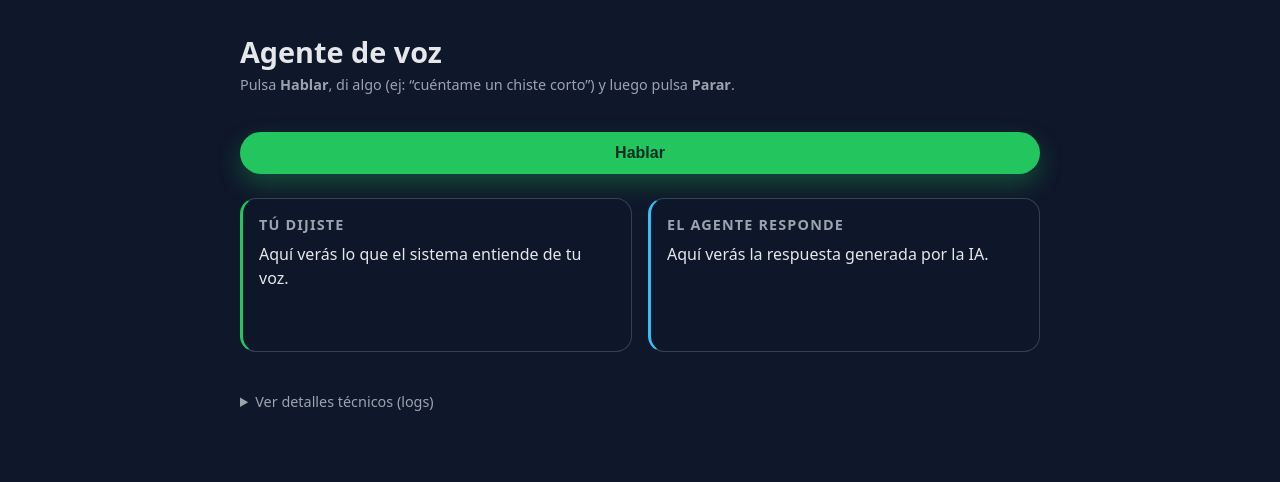
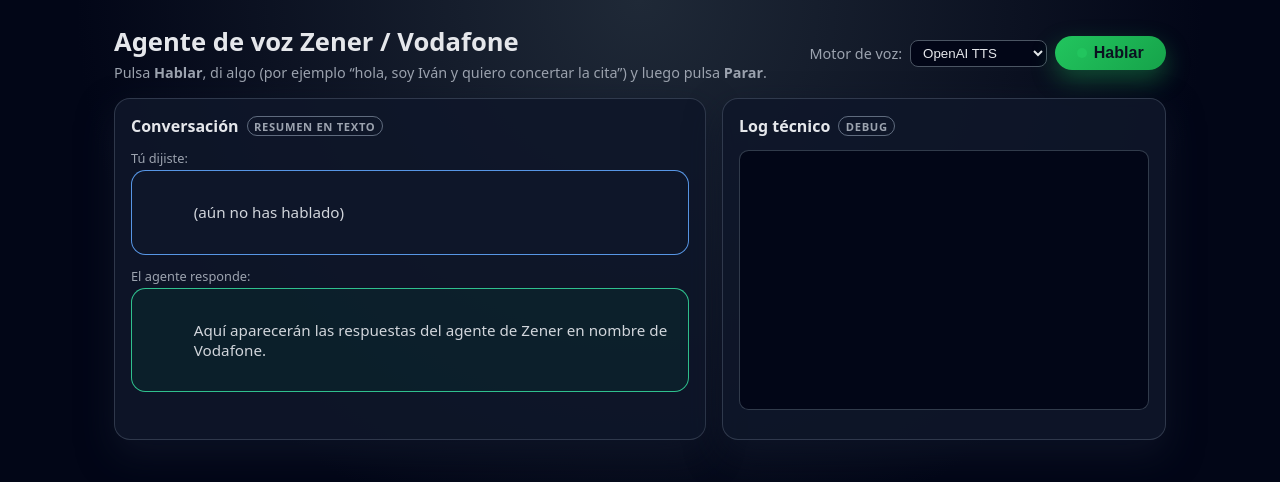
Before and after one commit to ivanfer8/voice-agent, a website: page public/index.html in a window 1280 px wide. Drawn offline with Linux system fonts and the light colour scheme.

Commit message:
Añadido API Elevenlabs

```diff
--- a/public/index.html
+++ b/public/index.html
@@ -1,144 +1,236 @@
 <!DOCTYPE html>
 <html lang="es">
 <head>
-  <meta charset="UTF-8">
-  <title>Agente de voz</title>
+  <meta charset="UTF-8" />
+  <title>Agente de voz Zener / Vodafone</title>
+  <meta name="viewport" content="width=device-width, initial-scale=1.0" />
   <style>
+    :root {
+      color-scheme: dark;
+    }
+    * {
+      box-sizing: border-box;
+    }
     body {
-      font-family: system-ui, -apple-system, BlinkMacSystemFont, "Segoe UI", sans-serif;
-      background: #0f172a;
+      margin: 0;
+      font-family: system-ui, -apple-system, BlinkMacSystemFont, "Segoe UI",
+        sans-serif;
+      background: radial-gradient(circle at top, #1f2937 0, #020617 55%);
       color: #e5e7eb;
-      margin: 0;
-      padding: 2rem;
+      min-height: 100vh;
+      display: flex;
+      justify-content: center;
+      align-items: stretch;
+    }
+    .app {
+      width: 100%;
+      max-width: 1100px;
+      padding: 1.5rem;
       display: flex;
       flex-direction: column;
-      gap: 1.5rem;
+      gap: 1rem;
     }
-    h1 {
+    header h1 {
       margin: 0;
-      font-size: 1.8rem;
+      font-size: 1.6rem;
     }
-    .container {
-      max-width: 800px;
-      margin: 0 auto;
+    header p {
+      margin: 0.25rem 0 0;
+      color: #9ca3af;
+      font-size: 0.9rem;
+    }
+    .top-row {
       display: flex;
-      flex-direction: column;
-      gap: 1.5rem;
+      flex-wrap: wrap;
+      align-items: center;
+      justify-content: space-between;
+      gap: 0.75rem;
+    }
+    .controls {
+      display: flex;
+      flex-wrap: wrap;
+      align-items: center;
+      gap: 0.5rem;
+      font-size: 0.9rem;
+    }
+    .controls label {
+      color: #9ca3af;
+    }
+    .controls select {
+      background: #020617;
+      color: #e5e7eb;
+      border-radius: 0.5rem;
+      border: 1px solid #4b5563;
+      padding: 0.25rem 0.5rem;
     }
     #btnToggle {
-      padding: 0.75rem 1.5rem;
+      border: none;
       border-radius: 999px;
-      border: none;
+      padding: 0.5rem 1.4rem;
       font-size: 1rem;
       cursor: pointer;
-      background: #22c55e;
-      color: #022c22;
+      background: linear-gradient(135deg, #22c55e, #16a34a);
+      color: #0b1120;
       font-weight: 600;
-      box-shadow: 0 10px 25px rgba(34, 197, 94, 0.3);
-      transition: transform 0.1s ease, box-shadow 0.1s ease, background 0.1s ease;
+      display: inline-flex;
+      align-items: center;
+      gap: 0.4rem;
+      box-shadow: 0 10px 25px rgba(34, 197, 94, 0.35);
+      transition: transform 0.08s ease-out, box-shadow 0.08s ease-out,
+        background 0.15s ease-out;
     }
     #btnToggle:hover {
       transform: translateY(-1px);
-      box-shadow: 0 15px 30px rgba(34, 197, 94, 0.4);
-      background: #16a34a;
+      box-shadow: 0 14px 35px rgba(34, 197, 94, 0.45);
     }
     #btnToggle.recording {
-      background: #ef4444;
+      background: linear-gradient(135deg, #ef4444, #b91c1c);
+      box-shadow: 0 10px 25px rgba(239, 68, 68, 0.5);
       color: #fee2e2;
-      box-shadow: 0 10px 25px rgba(248, 113, 113, 0.3);
     }
-    .conversation {
+    #btnToggle span.dot {
+      width: 10px;
+      height: 10px;
+      border-radius: 999px;
+      background: #22c55e;
+    }
+    #btnToggle.recording span.dot {
+      background: #fecaca;
+    }
+
+    .main-grid {
       display: grid;
-      grid-template-columns: 1fr 1fr;
+      grid-template-columns: minmax(0, 1.2fr) minmax(0, 0.9fr);
       gap: 1rem;
     }
-    .bubble {
+    @media (max-width: 900px) {
+      .main-grid {
+        grid-template-columns: minmax(0, 1fr);
+      }
+    }
+
+    .panel {
+      background: rgba(15, 23, 42, 0.9);
       border-radius: 1rem;
       padding: 1rem;
-      background: rgba(15, 23, 42, 0.85);
-      border: 1px solid rgba(148, 163, 184, 0.3);
-      min-height: 120px;
+      border: 1px solid rgba(148, 163, 184, 0.25);
+      box-shadow: 0 15px 35px rgba(15, 23, 42, 0.7);
+    }
+    .panel h2 {
+      margin: 0 0 0.75rem;
+      font-size: 1rem;
+      color: #e5e7eb;
       display: flex;
-      flex-direction: column;
+      align-items: center;
       gap: 0.5rem;
     }
-    .bubble h2 {
-      margin: 0;
-      font-size: 0.9rem;
+    .badge {
+      font-size: 0.7rem;
       text-transform: uppercase;
-      letter-spacing: 0.08em;
+      letter-spacing: 0.06em;
+      padding: 0.1rem 0.4rem;
+      border-radius: 999px;
+      border: 1px solid rgba(148, 163, 184, 0.6);
       color: #9ca3af;
     }
-    .bubble p {
-      margin: 0;
-      font-size: 1rem;
-      line-height: 1.5;
-      color: #e5e7eb;
+    .bubble {
+      border-radius: 0.9rem;
+      padding: 0.7rem 0.9rem;
+      background: rgba(15, 23, 42, 0.9);
+      border: 1px solid rgba(75, 85, 99, 0.7);
+      min-height: 2.3rem;
+      font-size: 0.95rem;
       white-space: pre-wrap;
+      color: #d1d5db;
     }
     .bubble.user {
-      border-left: 3px solid #22c55e;
+      border-color: rgba(96, 165, 250, 0.9);
+      background: rgba(15, 23, 42, 0.95);
     }
     .bubble.agent {
-      border-left: 3px solid #38bdf8;
+      border-color: rgba(52, 211, 153, 0.9);
+      background: rgba(6, 78, 59, 0.2);
     }
-    details {
-      margin-top: 1rem;
-      font-size: 0.9rem;
+
+    #log {
+      font-family: ui-monospace, SFMono-Regular, Menlo, Monaco, Consolas,
+        "Liberation Mono", "Courier New", monospace;
+      font-size: 0.8rem;
+      background: #020617;
+      border-radius: 0.6rem;
+      padding: 0.7rem;
+      border: 1px solid rgba(55, 65, 81, 0.9);
+      height: 260px;
+      overflow-y: auto;
+      white-space: pre-wrap;
       color: #9ca3af;
-    }
-    summary {
-      cursor: pointer;
-      margin-bottom: 0.5rem;
-    }
-    #log {
-      background: #020617;
-      border-radius: 0.5rem;
-      padding: 0.75rem;
-      max-height: 220px;
-      overflow: auto;
-      font-size: 0.8rem;
-      border: 1px solid #1f2937;
-      white-space: pre-wrap;
-    }
-    @media (max-width: 700px) {
-      .conversation {
-        grid-template-columns: 1fr;
-      }
     }
   </style>
 </head>
 <body>
-  <div class="container">
+  <div class="app">
+    <div class="top-row">
       <header>
-      <h1>Agente de voz</h1>
-      <p style="margin-top:0.25rem; color:#9ca3af; font-size:0.9rem;">
-        Pulsa <strong>Hablar</strong>, di algo (ej: “cuéntame un chiste corto”) y luego pulsa <strong>Parar</strong>.
+        <h1>Agente de voz Zener / Vodafone</h1>
+        <p>
+          Pulsa <strong>Hablar</strong>, di algo (por ejemplo “hola, soy Iván
+          y quiero concertar la cita”) y luego pulsa <strong>Parar</strong>.
         </p>
       </header>
 
-    <button id="btnToggle">Hablar</button>
+      <div class="controls">
+        <label for="ttsProvider">Motor de voz:</label>
+        <select id="ttsProvider">
+          <option value="openai">OpenAI TTS</option>
+          <option value="elevenlabs">ElevenLabs TTS</option>
+        </select>
+        <button id="btnToggle">
+          <span class="dot"></span>
+          <span>Hablar</span>
+        </button>
+      </div>
+    </div>
 
-    <section class="conversation">
-      <div class="bubble user">
-        <h2>Tú dijiste</h2>
-        <p id="userText">Aquí verás lo que el sistema entiende de tu voz.</p>
+    <div class="main-grid">
+      <section class="panel">
+        <h2>
+          Conversación
+          <span class="badge">Resumen en texto</span>
+        </h2>
+
+        <div style="margin-bottom: 0.75rem;">
+          <div style="font-size: 0.8rem; color: #9ca3af; margin-bottom: 0.2rem;">
+            Tú dijiste:
           </div>
-      <div class="bubble agent">
-        <h2>El agente responde</h2>
-        <p id="agentText">Aquí verás la respuesta generada por la IA.</p>
+          <div class="bubble user" id="userText">
+            (aún no has hablado)
+          </div>
+        </div>
+
+        <div>
+          <div style="font-size: 0.8rem; color: #9ca3af; margin-bottom: 0.2rem;">
+            El agente responde:
+          </div>
+          <div class="bubble agent" id="agentText">
+            Aquí aparecerán las respuestas del agente de Zener en nombre de
+            Vodafone.
+          </div>
         </div>
       </section>
 
-    <details>
-      <summary>Ver detalles técnicos (logs)</summary>
+      <section class="panel">
+        <h2>
+          Log técnico
+          <span class="badge">Debug</span>
+        </h2>
         <pre id="log"></pre>
-    </details>
+      </section>
+    </div>
   </div>
 
   <script>
     const btn = document.getElementById('btnToggle');
-  const log = document.getElementById('log');
+    const logEl = document.getElementById('log');
     const userTextEl = document.getElementById('userText');
     const agentTextEl = document.getElementById('agentText');
 
@@ -152,19 +244,19 @@
     let conversationHistory = [];
 
     function addLog(msg) {
-    log.textContent += msg + "\n";
-    log.scrollTop = log.scrollHeight;
+      logEl.textContent += msg + '\n';
+      logEl.scrollTop = logEl.scrollHeight;
       console.log(msg);
     }
 
     async function startRecording() {
       if (!navigator.mediaDevices || !navigator.mediaDevices.getUserMedia) {
-      addLog("ERROR: getUserMedia NO disponible (necesitas HTTPS o localhost).");
+        addLog('ERROR: getUserMedia NO disponible (necesitas HTTPS o localhost).');
         return;
       }
 
       try {
-      addLog("Pidiendo permiso de micrófono...");
+        addLog('Pidiendo permiso de micrófono...');
         const stream = await navigator.mediaDevices.getUserMedia({
           audio: {
             echoCancellation: true,
@@ -172,41 +264,51 @@
             autoGainControl: false
           }
         });
-      addLog("Permiso de micrófono CONCEDIDO.");
+        addLog('Permiso de micrófono CONCEDIDO.');
 
         audioChunks = [];
         mediaRecorder = new MediaRecorder(stream);
 
         mediaRecorder.onstart = () => {
-        addLog("MediaRecorder iniciado");
+          addLog('MediaRecorder iniciado');
         };
 
         mediaRecorder.ondataavailable = (e) => {
-        addLog("Chunk de audio generado, tamaño: " + e.data.size);
+          addLog('Chunk de audio generado, tamaño: ' + e.data.size);
           audioChunks.push(e.data);
 
           if (e.data.size > 0 && socket && socket.readyState === WebSocket.OPEN) {
-          e.data.arrayBuffer().then(buf => {
-            addLog("Enviando chunk de audio al servidor (" + buf.byteLength + " bytes)");
+            e.data.arrayBuffer().then((buf) => {
+              addLog(
+                'Enviando chunk de audio al servidor (' +
+                  buf.byteLength +
+                  ' bytes)'
+              );
               socket.send(buf);
             });
           }
         };
 
         mediaRecorder.onstop = async () => {
-        addLog("MediaRecorder parado");
+          addLog('MediaRecorder parado');
 
           if (audioChunks.length > 0) {
             const blob = new Blob(audioChunks, { type: 'audio/webm' });
-          addLog("Audio total preparado para STT, tamaño: " + blob.size);
+            addLog('Audio total preparado para STT, tamaño: ' + blob.size);
 
             const formData = new FormData();
             formData.append('audio', blob, 'grabacion.webm');
+
+            // Leer el selector de motor TTS
+            const ttsSelect = document.getElementById('ttsProvider');
+            const ttsProvider = ttsSelect ? ttsSelect.value : 'openai';
+            formData.append('ttsProvider', ttsProvider);
+
             // Adjuntamos historial al backend
             formData.append('history', JSON.stringify(conversationHistory));
 
             try {
-            addLog("Enviando audio a /stt...");
+              addLog('Enviando audio a /stt...');
               const resp = await fetch('/stt', {
                 method: 'POST',
                 body: formData
@@ -214,7 +316,9 @@
 
               if (!resp.ok) {
                 const errText = await resp.text();
-              addLog("Error STT HTTP: " + resp.status + " - " + errText);
+                addLog(
+                  'Error STT HTTP: ' + resp.status + ' - ' + errText
+                );
                 return;
               }
 
@@ -223,48 +327,70 @@
               // Mostrar claro en la UI
               if (data.transcript) {
                 userTextEl.textContent = data.transcript;
-              conversationHistory.push({ role: 'user', content: data.transcript });
+                conversationHistory.push({
+                  role: 'user',
+                  content: data.transcript
+                });
               } else {
                 userTextEl.textContent = '(no se ha entendido nada claro)';
               }
 
               if (data.answer) {
                 agentTextEl.textContent = data.answer;
-              conversationHistory.push({ role: 'assistant', content: data.answer });
+                conversationHistory.push({
+                  role: 'assistant',
+                  content: data.answer
+                });
               }
 
               // Limitar historial a los últimos 10 mensajes
               if (conversationHistory.length > 10) {
-              conversationHistory = conversationHistory.slice(conversationHistory.length - 10);
+                conversationHistory = conversationHistory.slice(
+                  conversationHistory.length - 10
+                );
               }
 
-            addLog("Transcripción: " + (data.transcript || ''));
-            addLog("Respuesta IA (texto): " + (data.answer || ''));
+              addLog(
+                'Transcripción: ' + (data.transcript || '')
+              );
+              addLog(
+                'Respuesta IA (texto): ' + (data.answer || '')
+              );
 
               if (data.audio) {
                 try {
-                addLog("Reproduciendo audio de respuesta...");
-                const audioBytes = Uint8Array.from(atob(data.audio), c => c.charCodeAt(0));
-                const audioBlob = new Blob([audioBytes], { type: 'audio/mpeg' });
+                  addLog('Reproduciendo audio de respuesta...');
+                  const audioBytes = Uint8Array.from(
+                    atob(data.audio),
+                    (c) => c.charCodeAt(0)
+                  );
+                  const audioBlob = new Blob([audioBytes], {
+                    type: 'audio/mpeg'
+                  });
                   const url = URL.createObjectURL(audioBlob);
                   const audio = new Audio(url);
                   audio.play();
                 } catch (e) {
-                addLog("Error reproduciendo audio: " + e.message);
+                  addLog('Error reproduciendo audio: ' + e.message);
                 }
               }
             } catch (err) {
-            addLog("Error llamando a /stt: " + err.message);
+              addLog('Error llamando a /stt: ' + err.message);
             }
           }
         };
 
         mediaRecorder.start(500);
         isRecording = true;
-      btn.textContent = 'Parar';
         btn.classList.add('recording');
+        btn.querySelector('span:nth-child(2)').textContent = 'Parar';
       } catch (err) {
-      addLog("ERROR al pedir el micrófono: " + err.name + " - " + err.message);
+        addLog(
+          'ERROR al pedir el micrófono: ' +
+            err.name +
+            ' - ' +
+            err.message
+        );
       }
     }
 
@@ -272,37 +398,37 @@
       if (!isRecording) {
         const protocol = location.protocol === 'https:' ? 'wss' : 'ws';
         const wsUrl = `${protocol}://${location.host}`;
-      addLog("Conectando WebSocket a: " + wsUrl);
+        addLog('Conectando WebSocket a: ' + wsUrl);
 
         socket = new WebSocket(wsUrl);
-      socket.binaryType = "arraybuffer";
+        socket.binaryType = 'arraybuffer';
 
         socket.onopen = () => {
-        addLog("WS conectado");
-        socket.send("TEST DESDE EL NAVEGADOR");
+          addLog('WS conectado');
+          // Si quieres ver un saludo de prueba por WS, descomenta:
+          // socket.send("TEST DESDE EL NAVEGADOR");
         };
 
         socket.onmessage = (event) => {
-        addLog("Respuesta servidor: " + event.data);
+          addLog('Respuesta servidor: ' + event.data);
         };
 
-      socket.onclose = () => addLog("WS cerrado");
-      socket.onerror = () => addLog("WS error");
+        socket.onclose = () => addLog('WS cerrado');
+        socket.onerror = () => addLog('WS error');
 
         await startRecording();
       } else {
-      if (mediaRecorder && mediaRecorder.state !== "inactive") {
+        if (mediaRecorder && mediaRecorder.state !== 'inactive') {
           mediaRecorder.stop();
         }
         if (socket && socket.readyState === WebSocket.OPEN) {
           socket.close();
         }
         isRecording = false;
-      btn.textContent = 'Hablar';
         btn.classList.remove('recording');
+        btn.querySelector('span:nth-child(2)').textContent = 'Hablar';
       }
     };
   </script>
-
 </body>
 </html>
```
Also changed, not shown: server.js (+86 -21 lines). Lines whose indentation alone changed are shown as unchanged.
